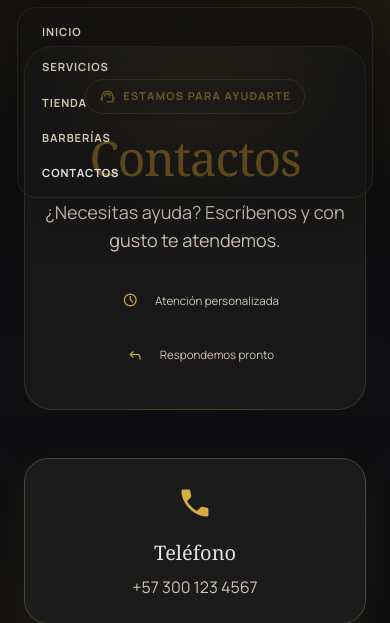
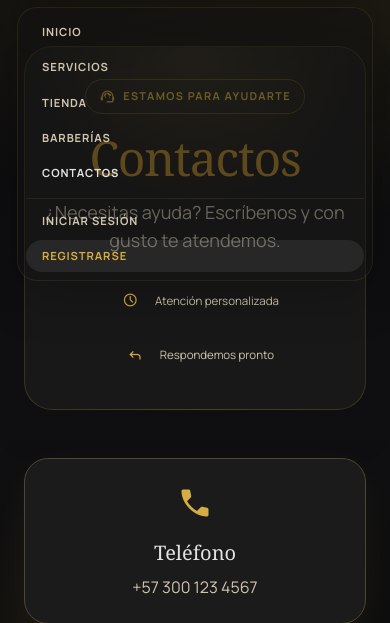
Before and after one commit to tecnocorte-barber/TecnoCorte_proyecto, a Django app: template sena/templates/publicos/ayuda.html in a window 390 px wide, after a click on "menu". Shown: the part 82-705 px from the top of the page. Run offline with Django 5.2, Linux system fonts and the light colour scheme; the template is opened without the code that fills it, so the values that code supplies are empty; data comes from the database, SQL or seed files in the repository; parts of the project's set-up code (start-up, migrations or seed data) failed here and were passed over; some libraries are stand-ins or nearby versions.

Commit message:
Fix mobile authentication navigation

```diff
--- a/sena/static/css/includes/tema.css
+++ b/sena/static/css/includes/tema.css
@@ -465,6 +465,16 @@ select option {
   background: rgba(255, 255, 255, 0.08);
   color: var(--c-primary);
 }
+.mobile-auth-actions {
+  display: none;
+}
+.mobile-auth-link {
+  width: 100%;
+}
+.mobile-auth-link-primary {
+  color: var(--c-primary);
+  background: rgba(255, 255, 255, 0.08);
+}
 html:not(.dark) .pill-nav-highlight {
   background: rgba(79, 57, 8, 0.08);
 }
@@ -512,6 +522,14 @@ html:not(.dark) .pill-menu-toggle:hover {
   .pill-nav-menu.is-open .pill-nav-link {
     justify-content: flex-start;
   }
+  .pill-nav-menu.is-open .mobile-auth-actions {
+    display: flex;
+    flex-direction: column;
+    gap: 0.2rem;
+    margin-top: 0.35rem;
+    padding-top: 0.35rem;
+    border-top: 1px solid var(--glass-border);
+  }
   .pill-nav {
     min-height: 3.5rem;
     padding: 0.35rem 0.5rem;
--- a/sena/templates/includes/site_nav.html
+++ b/sena/templates/includes/site_nav.html
@@ -60,6 +60,21 @@
         href="{% url 'sena:ayuda' %}"
         >Contactos</a
       >
+      {% if not request.session.logueado %}
+      {# En móvil las opciones de autenticación viven dentro del menú desplegable. #}
+      <div class="mobile-auth-actions" aria-label="Acceso a tu cuenta">
+        <a
+          class="pill-nav-link mobile-auth-link"
+          href="{% url 'sena:login' %}"
+          >Iniciar sesión</a
+        >
+        <a
+          class="pill-nav-link mobile-auth-link mobile-auth-link-primary"
+          href="{% url 'sena:registro' %}"
+          >Registrarse</a
+        >
+      </div>
+      {% endif %}
     </div>
 
     {# Acciones: tema, notificaciones, carrito y sesión #}
```
